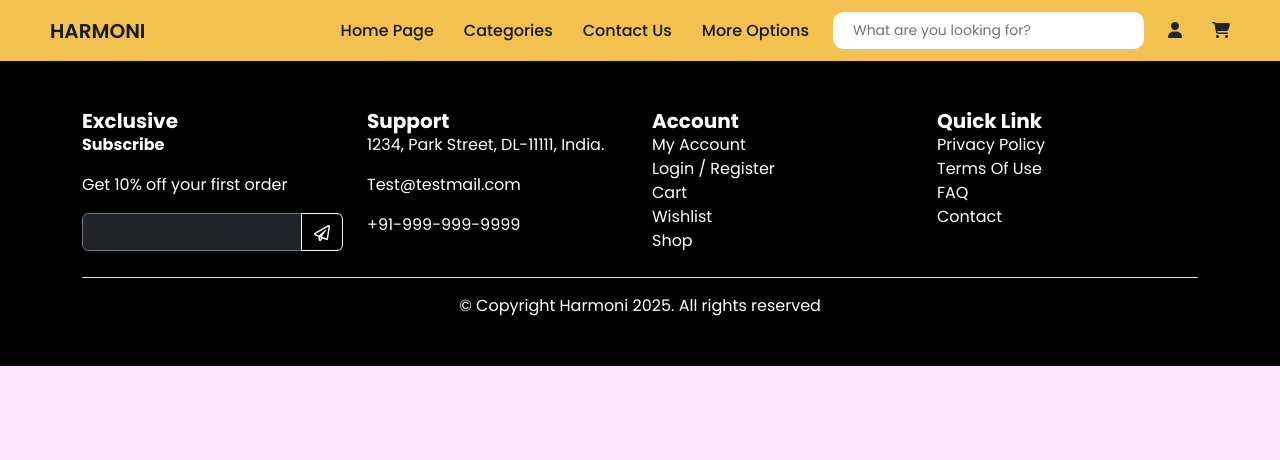
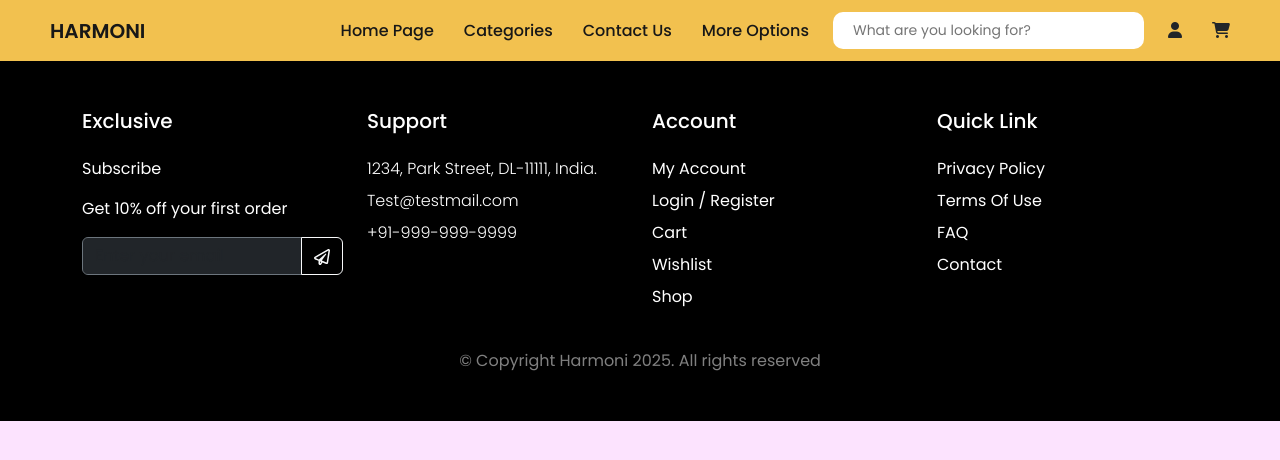
Before and after one commit to suraj-20/Harmoni-assignemnt, a React (Create React App) app in the folder frontend/: page /checkout in a window 1280 px wide. Shown: the top 460 px of the page. Built offline with nearby package versions, Linux system fonts and the light colour scheme.

Commit message:
footer section

```diff
--- a/frontend/src/App.css
+++ b/frontend/src/App.css
@@ -12,7 +12,7 @@ h3,
 h4,
 h5,
 h6 {
-  margin: 0;
+  /* margin: 0; */
 }
 
 ul {
--- a/frontend/src/components/Footer/Footer.jsx
+++ b/frontend/src/components/Footer/Footer.jsx
@@ -9,8 +9,8 @@ const Footer = () => {
                 <div className="row">
                     {/* Exclusive Section */}
                     <div className="col-md-3">
-                        <h5 className="fw-bold">Exclusive</h5>
-                        <p className="fw-bold">Subscribe</p>
+                        <h5 className="mb-4">Exclusive</h5>
+                        <p className="">Subscribe</p>
                         <p>Get 10% off your first order</p>
                         <div className="input-group">
                             <input
@@ -26,20 +26,20 @@ const Footer = () => {
 
                     {/* Support Section */}
                     <div className="col-md-3">
-                        <h5 className="fw-bold">Support</h5>
-                        <p>1234, Park Street, DL-11111, India.</p>
-                        <p>
-                            <a href="mailto:Test@testmail.com" className="text-white">
+                        <h5 className="mb-4">Support</h5>
+                        <ul className="list-unstyled d-flex flex-column gap-2" style={{ fontWeight: "300" }}>
+                            <li>1234, Park Street, DL-11111, India.</li>
+                            <li><a href="mailto:Test@testmail.com" className="text-white">
                                 Test@testmail.com
-                            </a>
-                        </p>
-                        <p>+91-999-999-9999</p>
+                            </a></li>
+                            <li>+91-999-999-9999</li>
+                        </ul>
                     </div>
 
                     {/* Account Section */}
                     <div className="col-md-3">
-                        <h5 className="fw-bold">Account</h5>
-                        <ul className="list-unstyled">
+                        <h5 className="mb-4">Account</h5>
+                        <ul className="list-unstyled d-flex flex-column gap-2">
                             <li>My Account</li>
                             <li>Login / Register</li>
                             <li>Cart</li>
@@ -50,8 +50,8 @@ const Footer = () => {
 
                     {/* Quick Links Section */}
                     <div className="col-md-3">
-                        <h5 className="fw-bold">Quick Link</h5>
-                        <ul className="list-unstyled">
+                        <h5 className="mb-4">Quick Link</h5>
+                        <ul className="list-unstyled d-flex flex-column gap-2">
                             <li>Privacy Policy</li>
                             <li>Terms Of Use</li>
                             <li>FAQ</li>
@@ -61,8 +61,8 @@ const Footer = () => {
                 </div>
 
                 {/* Copyright Section */}
-                <div className="text-center mt-4 border-top pt-3">
-                    <p className="mb-0">© Copyright Harmoni 2025. All rights reserved</p>
+                <div className="text-center mt-4 pt-3">
+                    <p className="mb-0" style={{ color: "gray" }}>© Copyright Harmoni 2025. All rights reserved</p>
                 </div>
             </div>
         </footer>
```
